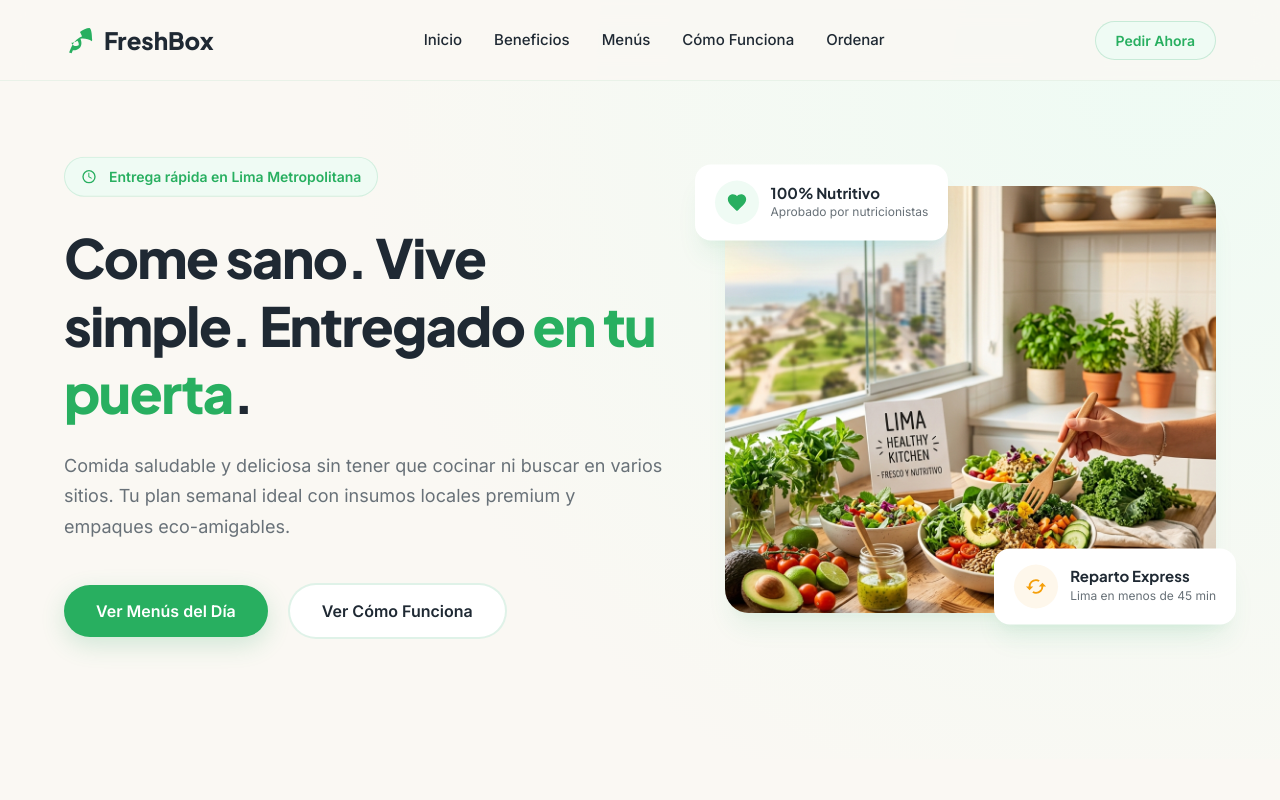
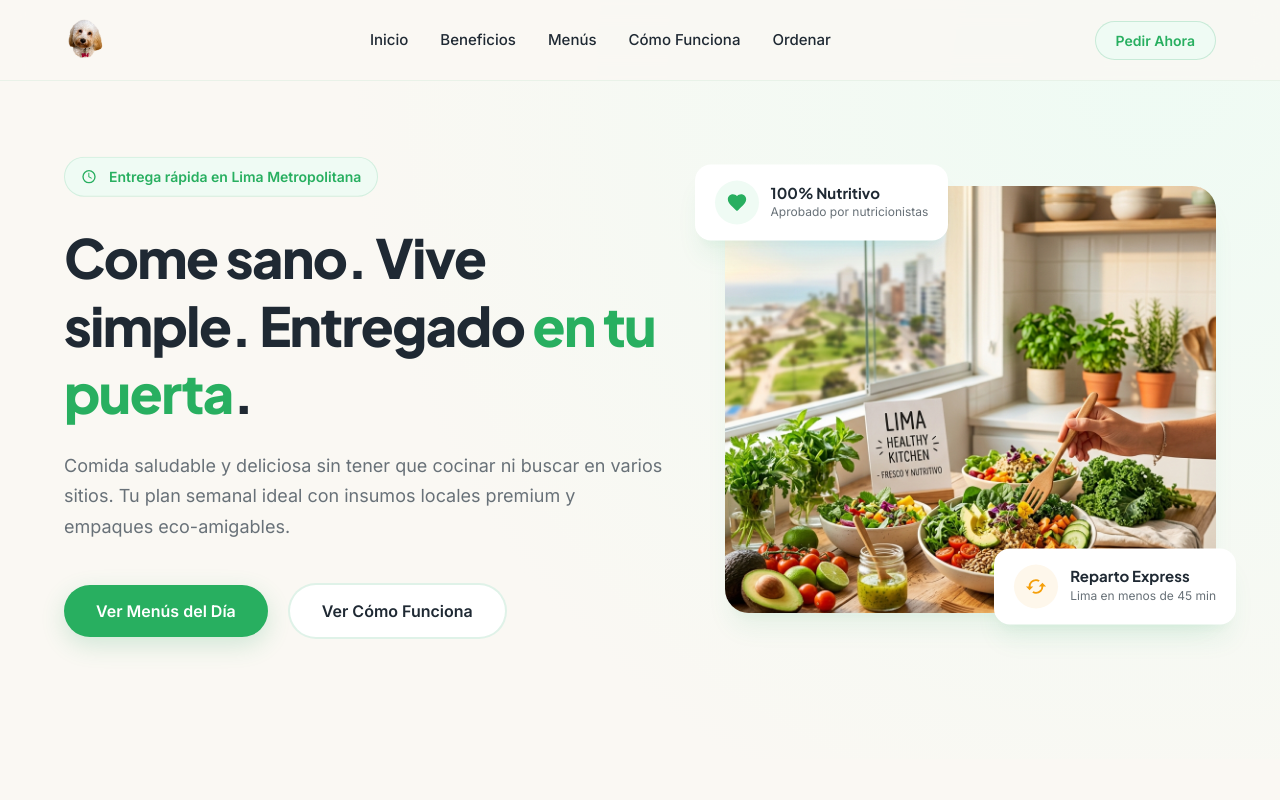
Before and after one commit to ctamayo3/fresh-box-taller-web, a plain HTML site: page index.html in a window 1280 px wide. Shown: the top 800 px of the page. Drawn offline with nearby package versions, Linux system fonts and the light colour scheme.

Commit message:
Update logo to custom image

```diff
--- a/index.html
+++ b/index.html
@@ -1422,10 +1422,7 @@
   <header id="header">
     <div class="container nav-container">
       <a href="#" class="logo">
-        <svg viewBox="0 0 24 24">
-          <path d="M17,8C8,10 5.9,16.17 3.82,21.34L5.71,22L6.66,19.7C8.38,19.9 10.26,19.34 11.67,18C13.44,16.21 13.44,13.31 12.31,11C15.5,10.6 18.5,11.2 21,13C21.8,9 19,8 17,8M11,16C9,17.2 6.5,16.4 5.5,14C6.5,14 8.5,13.6 10,12.5C11,13.5 11.2,15 11,16M19,3C17,3 13.8,4.5 12,6C13.1,8.3 13.8,9.7 14,10.5C17,9 19,9.5 21,11C21,7.2 20.3,3 19,3Z" />
-        </svg>
-        <span>FreshBox</span>
+        <img src="assets/logoproyecto.png" alt="FreshBox Logo" style="height: 48px; width: auto;">
       </a>
 
       <nav class="nav-links">
@@ -1928,10 +1925,7 @@
         <!-- Col 1: Brand Info -->
         <div class="footer-brand">
           <a href="#" class="footer-logo">
-            <svg viewBox="0 0 24 24">
-              <path d="M17,8C8,10 5.9,16.17 3.82,21.34L5.71,22L6.66,19.7C8.38,19.9 10.26,19.34 11.67,18C13.44,16.21 13.44,13.31 12.31,11C15.5,10.6 18.5,11.2 21,13C21.8,9 19,8 17,8M11,16C9,17.2 6.5,16.4 5.5,14C6.5,14 8.5,13.6 10,12.5C11,13.5 11.2,15 11,16M19,3C17,3 13.8,4.5 12,6C13.1,8.3 13.8,9.7 14,10.5C17,9 19,9.5 21,11C21,7.2 20.3,3 19,3Z" />
-            </svg>
-            <span>FreshBox</span>
+            <img src="assets/logoproyecto.png" alt="FreshBox Logo" style="height: 48px; width: auto; filter: brightness(0) invert(1);">
           </a>
           <p>FreshBox es el servicio líder en Lima de delivery de comida saludable. Nuestra promesa es simple: comida real, nutritiva y deliciosa entregada directo en tu puerta, cuidando de ti y del planeta con insumos sostenibles.</p>
         </div>
```
Also changed, not shown: assets/logoproyecto.png (added).
